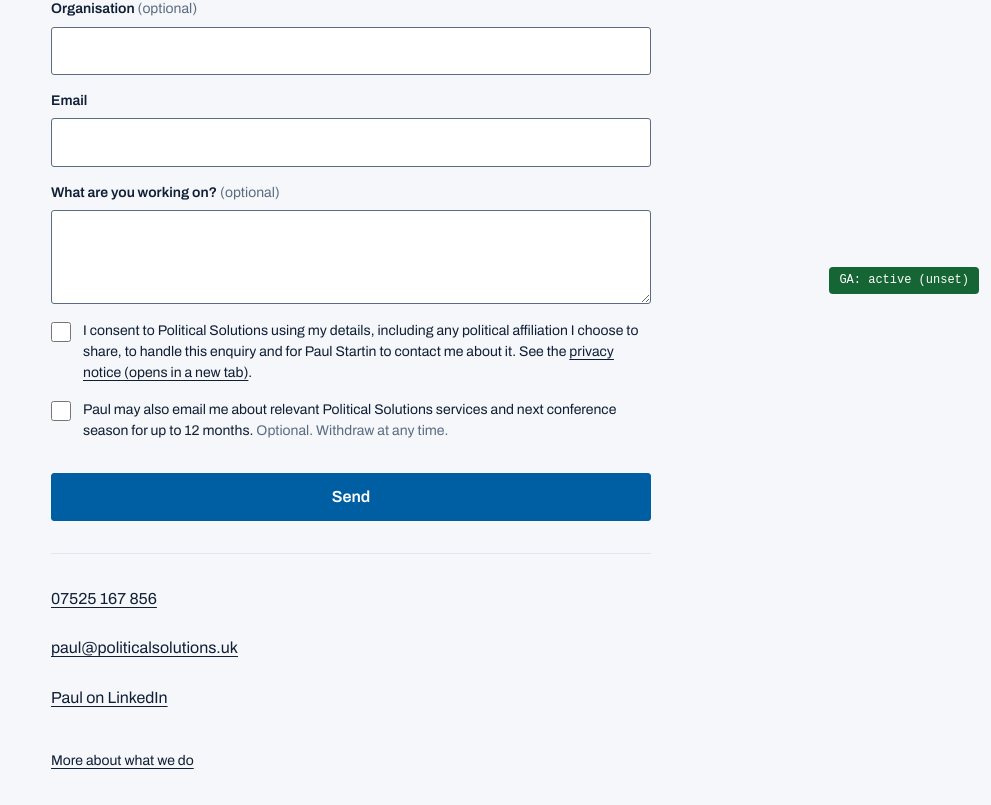
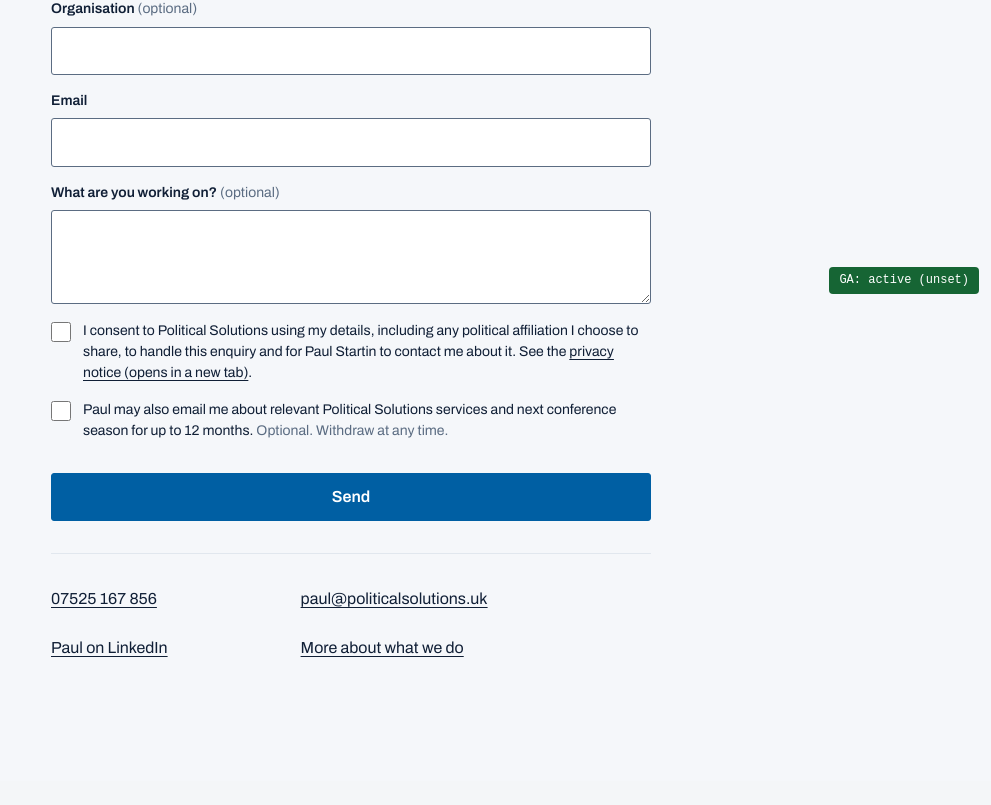
Before and after one commit to PolliticalSolutions/political-portal, a React (Vite) app: page /conference in a window 1280 px wide. Shown: the part 494-1299 px from the top of the page, without its empty margins (289-1280 px from the left). After the commit the page ends 1275 px from the top, so only its background shows below. Built offline with nearby package versions, Linux system fonts and the light colour scheme; no server answers.

Commit message:
Arrange conference contact links in two rows

```diff
--- a/src/pages/ConferencePage.css
+++ b/src/pages/ConferencePage.css
@@ -44,7 +44,7 @@
 .conference-field textarea { resize: vertical; }
 .conference-check { display: flex; align-items: flex-start; gap: var(--ds-space-3); font-size: var(--text-sm); line-height: 1.5; cursor: pointer; }
 .public-site .conference-check input { flex: 0 0 20px; width: 20px; height: 20px; margin: 2px 0 0; accent-color: var(--color-cta-hover); }
-.conference-check a, .conference-contacts a, .conference-more { color: var(--color-navy); text-decoration: underline; text-underline-offset: 3px; }
+.conference-check a, .conference-contacts a { color: var(--color-navy); text-decoration: underline; text-underline-offset: 3px; }
 .conference-trap { position: absolute; width: 1px; height: 1px; overflow: hidden; clip-path: inset(50%); }
 .public-site .conference-send { width: 100%; min-height: 48px; background: var(--color-cta-hover); color: var(--color-surface); border-color: var(--color-cta-hover); font-size: 16px; text-transform: none; letter-spacing: normal; }
 .public-site .conference-send:hover { background: var(--color-navy); border-color: var(--color-navy); }
@@ -55,7 +55,7 @@
 .conference-page > .conference-contacts { margin-top: var(--ds-space-8); padding-top: var(--ds-space-6); border-top: 1px solid var(--color-border); }
 .conference-contacts { display: grid; justify-items: start; gap: var(--ds-space-2); font-style: normal; }
 .conference-contacts a { overflow-wrap: anywhere; padding-block: var(--ds-space-2); }
-.conference-more { display: inline-block; margin-top: var(--ds-space-6); font-size: var(--text-sm); padding-block: var(--ds-space-2); }
+.conference-contact-grid { grid-template-columns: minmax(0, 2fr) minmax(0, 3fr); column-gap: var(--ds-space-4); align-items: start; }
 .conference-status { padding-block: var(--ds-space-4); }
 .conference-status .conference-contacts { margin-top: var(--ds-space-4); }
 .conference-error { border: 1px solid var(--color-danger); padding: var(--ds-space-4); border-radius: var(--radius-sm); }
--- a/src/pages/ConferencePage.jsx
+++ b/src/pages/ConferencePage.jsx
@@ -5,12 +5,13 @@ import { createConferenceSession } from "../lib/conferenceApi.js";
 
 export const CONFERENCE_KICKER = "Conservative Party Conference, Birmingham, 4 to 7 October 2026";
 
-export function ConferenceContacts() {
+export function ConferenceContacts({ includeMore = false }) {
   return (
-    <address className="conference-contacts">
+    <address className={`conference-contacts${includeMore ? " conference-contact-grid" : ""}`}>
       <a href="tel:+447525167856">07525 167 856</a>
       <a href="mailto:paul@politicalsolutions.uk">paul@politicalsolutions.uk</a>
       <a href="https://www.linkedin.com/in/paulstartin/">Paul on LinkedIn</a>
+      {includeMore && <Link to="/" reloadDocument>More about what we do</Link>}
     </address>
   );
 }
@@ -143,8 +144,7 @@ export default function ConferencePage({ kicker = CONFERENCE_KICKER }) {
         <p>Tell me about your project and I will come back to you.</p>
       </header>
       <ConferenceFormBoundary><ConferenceForm session={session} /></ConferenceFormBoundary>
-      <ConferenceContacts />
-      <Link className="conference-more" to="/" reloadDocument>More about what we do</Link>
+      <ConferenceContacts includeMore />
     </article>
   );
 }
```
Also changed, not shown: artifacts/conference/verification.md (+1 -0 lines).
